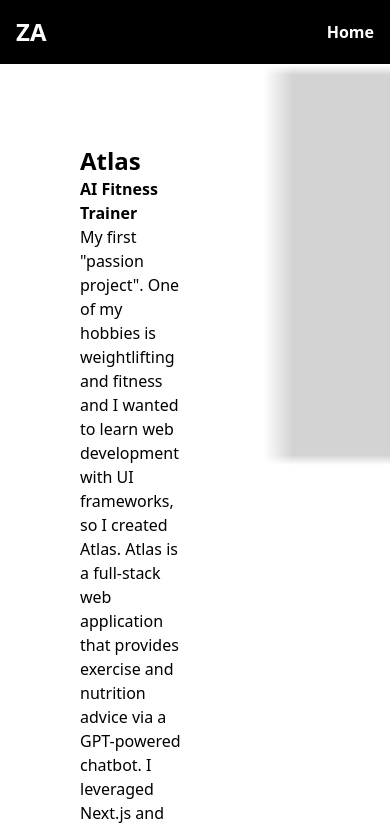
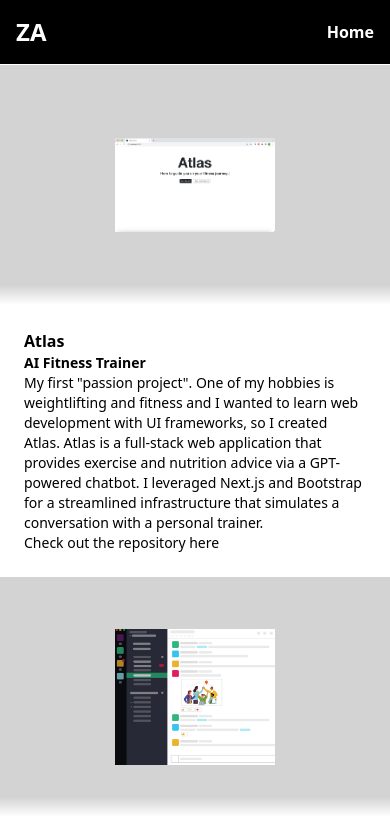
Before and after one commit to zohaib-a-ahmed/portfolio, an Angular app: page /projects in a window 390 px wide. Shown: the top 829 px of the page. Built offline with nearby package versions, Linux system fonts and the light colour scheme.

Commit message:
Mobile Projects Directory

```diff
--- a/src/app/home/about/about.component.html
+++ b/src/app/home/about/about.component.html
@@ -7,11 +7,12 @@
       <div class="text-left">
         <h2 class="text-4xl sm:text-4xl font-semibold mb-4">Hey, I'm Zohaib</h2>
         <p class="text-sm sm:text-base">
-          I'm a student at Saint Louis University studying Computer Science.
-          Currently looking into full-time opportunities to pursue
-          post-graduation in the coming year. This past summer, I interned at
-          Enterprise as a Java Engineer, gaining significant industry experience
-          I'm planning to apply in my future endeavours.
+          I'm a student at Saint Louis University studying Computer Science
+          interested in artificial intelligence and deep-learning. Currently
+          looking into full-time opportunities to pursue post-graduation in the
+          coming year. This past summer, I interned at Enterprise as a Java
+          Engineer, gaining significant industry experience I'm planning to
+          apply in my future endeavours.
         </p>
       </div>
     </div>
--- a/src/app/home/projects/projects.component.html
+++ b/src/app/home/projects/projects.component.html
@@ -1,6 +1,10 @@
 <div class="mt-6 sm:mt-20 mb-10">
-  <div class="text-center sm:mb-8 text-4xl sm:text-4xl font-semibold">
-    <h1>Featured Work</h1>
+  <div class="text-center">
+    <h1 class="sm:mb-4 text-4xl sm:text-4xl font-semibold">Featured Work</h1>
+    <h2 class="text-xl">
+      Check out my projects
+      <a routerLink="/projects" class="font-semibold">here</a>
+    </h2>
   </div>
   <div
     class="parent"
--- a/src/app/projects-directory/projects-directory.component.css
+++ b/src/app/projects-directory/projects-directory.component.css
@@ -1,5 +1,10 @@
   .img-resize {
     width: 20em;
+    height: auto;
+  }
+
+  .mobile .img-resize {
+    width: 10em;
     height: auto;
   }
 
@@ -12,7 +17,6 @@
     flex: 1;
     display: flex;
     justify-content: center;
-    padding: 4em;
   }
 
   .gray-square {
@@ -25,7 +29,19 @@
     background-color: lightgray;
   }
 
-  .gray-square::before {
+  .mobile {
+    display: flex;
+    flex-direction: column;
+    align-items: center;
+  }
+
+  .mobile .gray-square {
+    margin-bottom: 1rem;
+    width: 100%;
+    height: 15em;
+  }
+
+  .horizontal-view .gray-square::before {
     content: '';
     position: absolute;
     top: 0;
@@ -45,7 +61,19 @@
     background-image: linear-gradient(to bottom, rgba(255, 255, 255, 0), white);
   }
 
-  .gray-square-right-fade {
+  .project-details {
+    display: flex;
+    flex-direction: column;
+    justify-content: center;
+    text-align: left;
+    margin: 1.5em;
+  }
+
+  .mobile .gray-square::after {
+    height: 20px;
+  }
+
+  .horizontal-view .gray-square-right-fade {
     background-image: linear-gradient(
       to right,
       rgba(255, 255, 255, 0),
@@ -56,7 +84,7 @@
     background-position: right top;
   }
 
-  .gray-square-left-fade {
+  .horizontal-view .gray-square-left-fade {
     background-image: linear-gradient(to left, rgba(255, 255, 255, 0), white);
     background-size: 30px 100%;
     background-repeat: no-repeat;
--- a/src/app/projects-directory/projects-directory.component.html
+++ b/src/app/projects-directory/projects-directory.component.html
@@ -11,6 +11,7 @@
       >
     </div>
   </nav>
+  <div class="horizontal-view" *ngIf="!isMobileView">
     <div
       class="project-row flex flex-wrap parent"
       *ngFor="let project of projects"
@@ -28,7 +29,9 @@
           <div *ngIf="project.link">
             <p class="mt-6">
               Check out the repository
-            <a class="font-bold" [href]="project.link" target="_blank">here</a>
+              <a class="font-bold" [href]="project.link" target="_blank"
+                >here</a
+              >
             </p>
           </div>
         </div>
@@ -65,3 +68,21 @@
       </div>
     </div>
   </div>
+  <div class="mobile flex flex-col" *ngIf="isMobileView">
+    <div class="project-row" *ngFor="let project of projects">
+      <div class="gray-square">
+        <img [src]="project.image" alt="Project Image" class="img-resize" />
+      </div>
+      <div class="project-details">
+        <h2 class="text-base font-bold">{{ project.title }}</h2>
+        <h3 class="text-sm font-semibold">{{ project.subtitle }}</h3>
+        <p class="mt-2 text-sm">{{ project.description }}</p>
+        <div *ngIf="project.link">
+          <p class="mt-3 text-sm">
+            Check out the repository <a [href]="project.link">here</a>
+          </p>
+        </div>
+      </div>
+    </div>
+  </div>
+</div>
--- a/src/app/projects-directory/projects-directory.component.ts
+++ b/src/app/projects-directory/projects-directory.component.ts
@@ -1,4 +1,6 @@
 import { Component } from '@angular/core';
+import { BreakpointObserver, Breakpoints } from '@angular/cdk/layout';
+import { Subscription } from 'rxjs';
 
 interface Project {
   image: string;
@@ -40,4 +42,23 @@ export class ProjectsDirectoryComponent {
       flip: true,
     },
   ];
+
+  isMobileView = false;
+  private breakpointSubscription: Subscription = new Subscription();
+
+  constructor(private breakpointObserver: BreakpointObserver) {}
+
+  ngOnInit() {
+    this.breakpointSubscription = this.breakpointObserver
+      .observe([
+        Breakpoints.XSmall, // Target only cell phones
+      ])
+      .subscribe((result) => {
+        this.isMobileView = result.breakpoints[Breakpoints.XSmall];
+      });
+  }
+
+  ngOnDestroy() {
+    this.breakpointSubscription.unsubscribe();
+  }
 }
```
Lines whose indentation alone changed are shown as unchanged.
